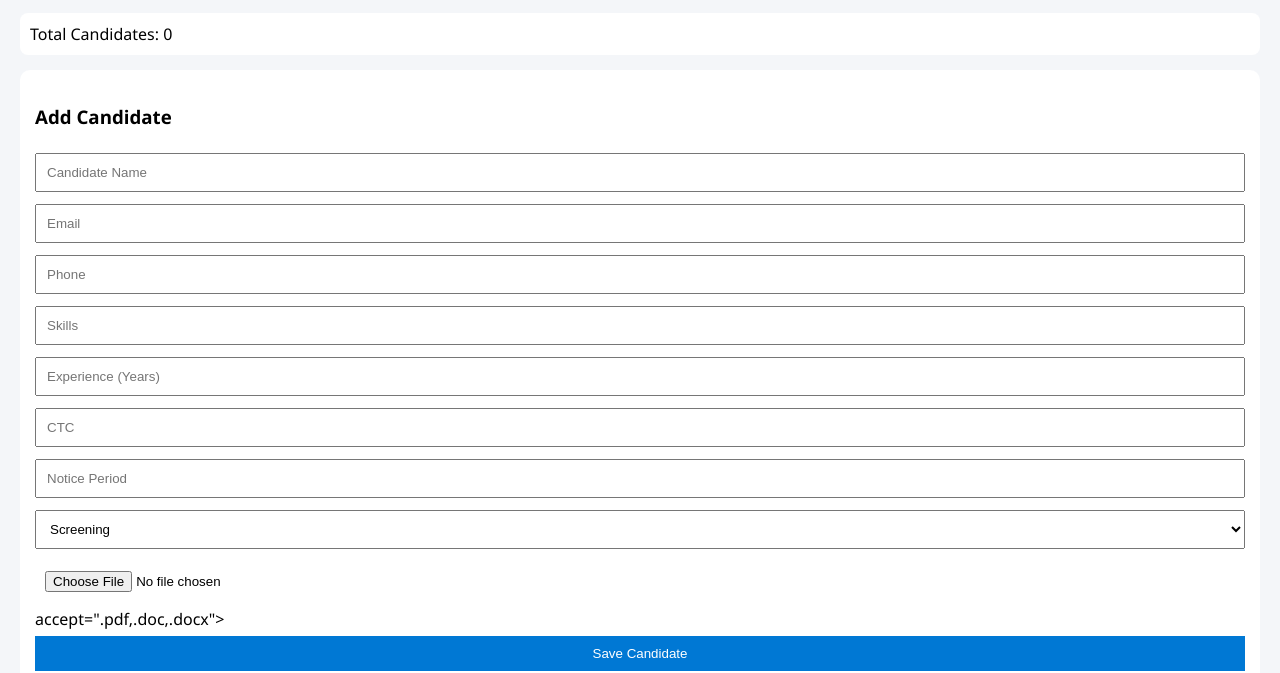
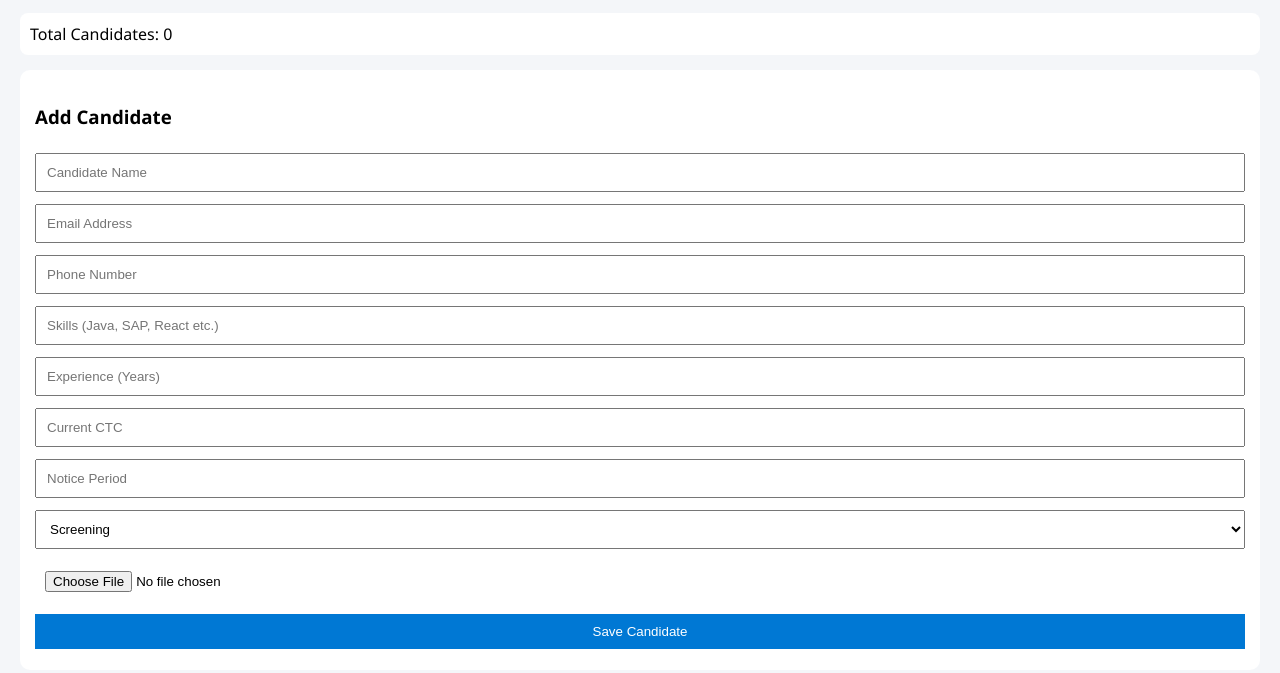
Before and after one commit to hrmaheshnirmal-hub/candidate-ats, a plain HTML site: page dashboard.html in a window 1280 px wide. Shown: the part 128-801 px from the top of the page. Drawn offline with Linux system fonts and the light colour scheme; sample sign-in values are in the browser's storage.

Commit message:
Add files via upload

```diff
--- a/dashboard.html
+++ b/dashboard.html
@@ -19,12 +19,18 @@
 <div class="form-box">
   <h3>Add Candidate</h3>
 
-  <input id="name" placeholder="Candidate Name">
-  <input id="email" placeholder="Email">
-  <input id="phone" placeholder="Phone">
-  <input id="skills" placeholder="Skills">
-  <input id="exp" placeholder="Experience (Years)">
-  <input id="ctc" placeholder="CTC">
+  <input id="name" placeholder="Candidate Name" required>
+
+  <input id="email" type="email" placeholder="Email Address">
+
+  <input id="phone" type="tel" placeholder="Phone Number">
+
+  <input id="skills" placeholder="Skills (Java, SAP, React etc.)" required>
+
+  <input id="exp" type="number" placeholder="Experience (Years)">
+
+  <input id="ctc" placeholder="Current CTC">
+
   <input id="notice" placeholder="Notice Period">
 
   <select id="status">
@@ -34,7 +40,8 @@
     <option value="Joined">Joined</option>
   </select>
 
-  <input type="file" id="resume"> accept=".pdf,.doc,.docx">
+  <input type="file" id="resume" accept=".pdf,.doc,.docx">
+
   <button onclick="addCandidate()">Save Candidate</button>
 </div>
 
```
